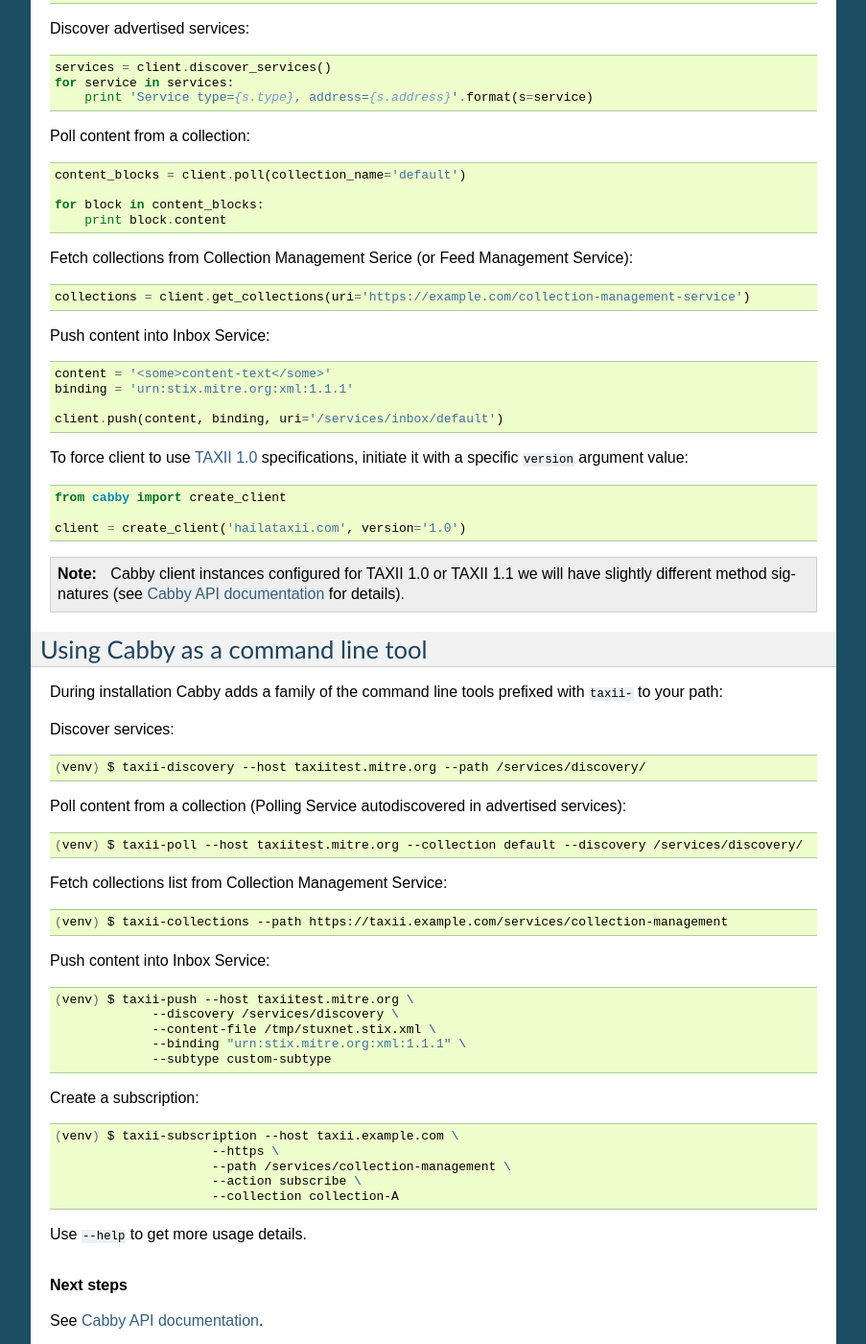
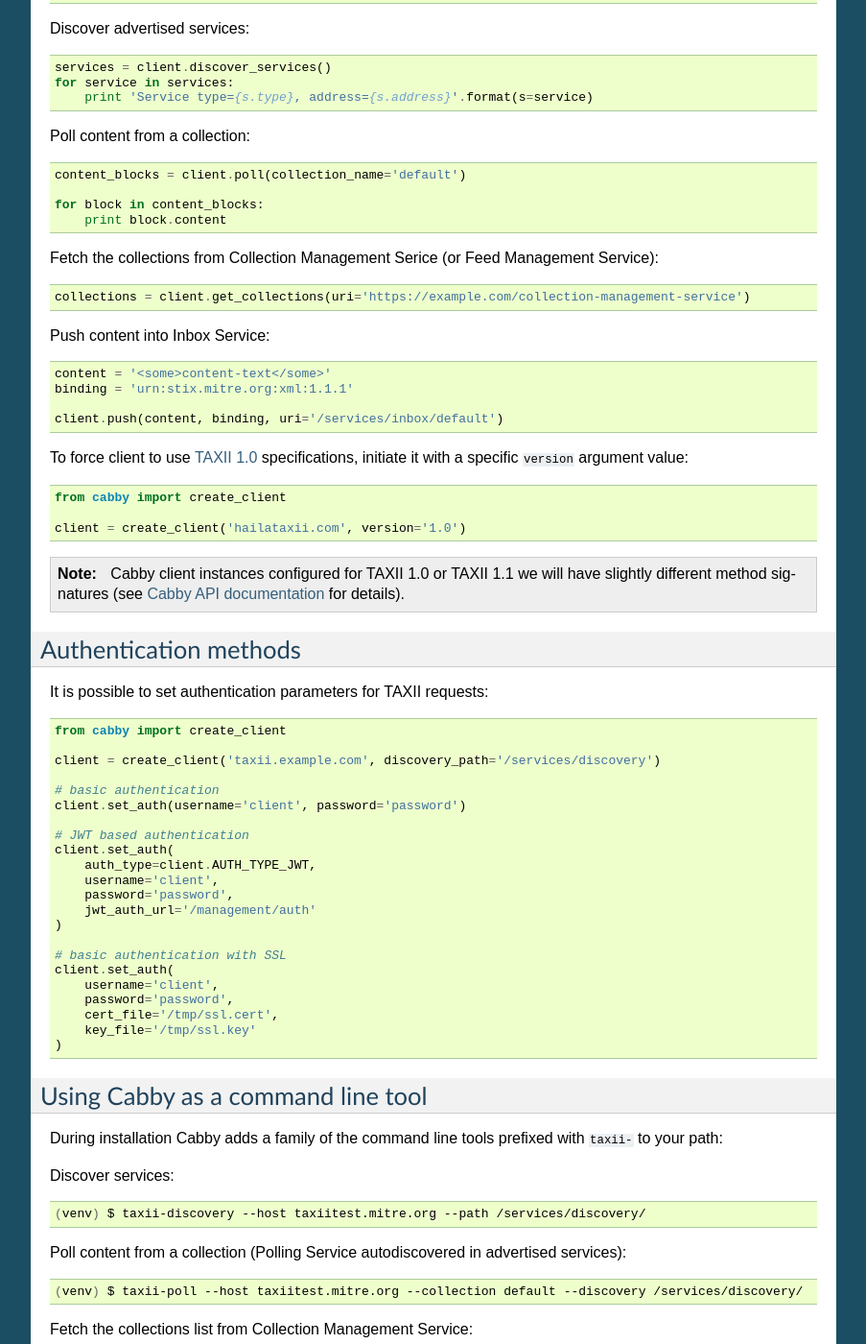
Before and after one commit to eclecticiq/cabby, a Sphinx documentation site: the page built from docs/user.rst, in a window 1280 px wide and 1400 px high, scrolled down 429 px. Shown: the whole window at 96% size, without its empty margins (198-1101 px from the left). Built offline with Sphinx 7.4.7, drawn with Linux system fonts in a browser that asks for light colours; some of the changed text lies outside the part shown.

Commit message:
adding jwt auth to the docs

```diff
--- a/docs/user.rst
+++ b/docs/user.rst
@@ -37,7 +37,7 @@
   for block in content_blocks:
       print block.content
 
-Fetch collections from Collection Management Serice (or Feed Management Service)::
+Fetch the collections from Collection Management Serice (or Feed Management Service)::
 
   collections = client.get_collections(uri='https://example.com/collection-management-service')
 
@@ -57,6 +57,35 @@
 .. note::
 	Cabby client instances configured for TAXII 1.0 or TAXII 1.1 we will have slightly different method signatures (see :doc:`Cabby API documentation<api>` for details).
 
+
+Authentication methods
+======================
+It is possible to set authentication parameters for TAXII requests::
+
+  from cabby import create_client
+
+  client = create_client('taxii.example.com', discovery_path='/services/discovery')
+
+  # basic authentication
+  client.set_auth(username='client', password='password')
+
+  # JWT based authentication
+  client.set_auth(
+      auth_type=client.AUTH_TYPE_JWT,
+      username='client',
+      password='password',
+      jwt_auth_url='/management/auth'
+  )
+
+  # basic authentication with SSL
+  client.set_auth(
+      username='client',
+      password='password',
+      cert_file='/tmp/ssl.cert',
+      key_file='/tmp/ssl.key'
+  )
+
+
 Using Cabby as a command line tool
 ==================================
 
@@ -72,7 +101,7 @@
 
   (venv) $ taxii-poll --host taxiitest.mitre.org --collection default --discovery /services/discovery/
 
-Fetch collections list from Collection Management Service::
+Fetch the collections list from Collection Management Service::
 
   (venv) $ taxii-collections --path https://taxii.example.com/services/collection-management
 
@@ -92,6 +121,21 @@
                        --action subscribe \
                        --collection collection-A
 
+
+Fetch the collections from a service protected by Basic authentication::
+
+  (venv) $ taxii-collections --path https://taxii.example.com/services/collections \
+                             --username test \
+                             --password test
+
+Fetch the collections from a service protected by JWT authentication::
+
+  (venv) $ taxii-collections --host taxii.example.com
+                             --path /services/collections \
+                             --username test \
+                             --password test \
+                             --jwt-auth /management/auth
+
 Use ``--help`` to get more usage details.
 
 
```
